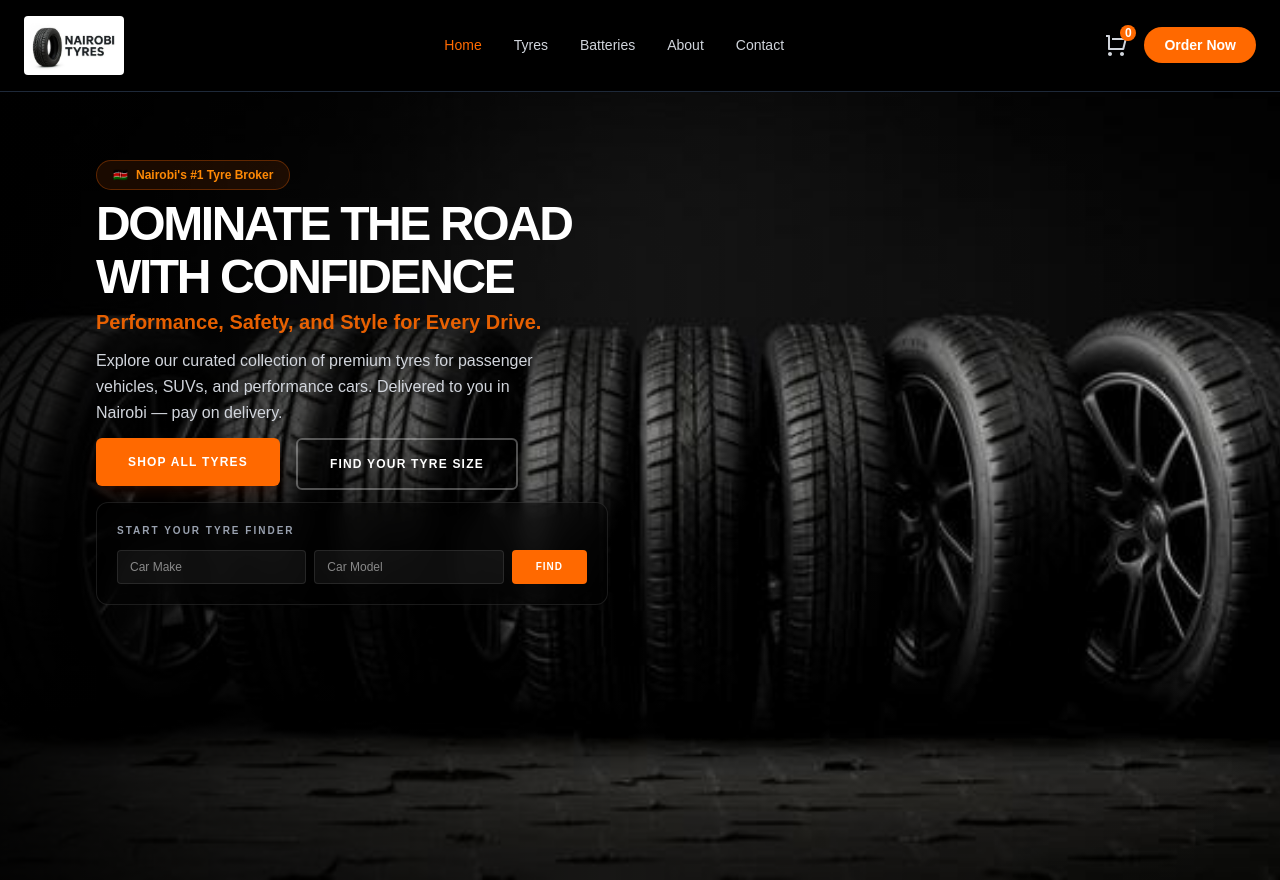
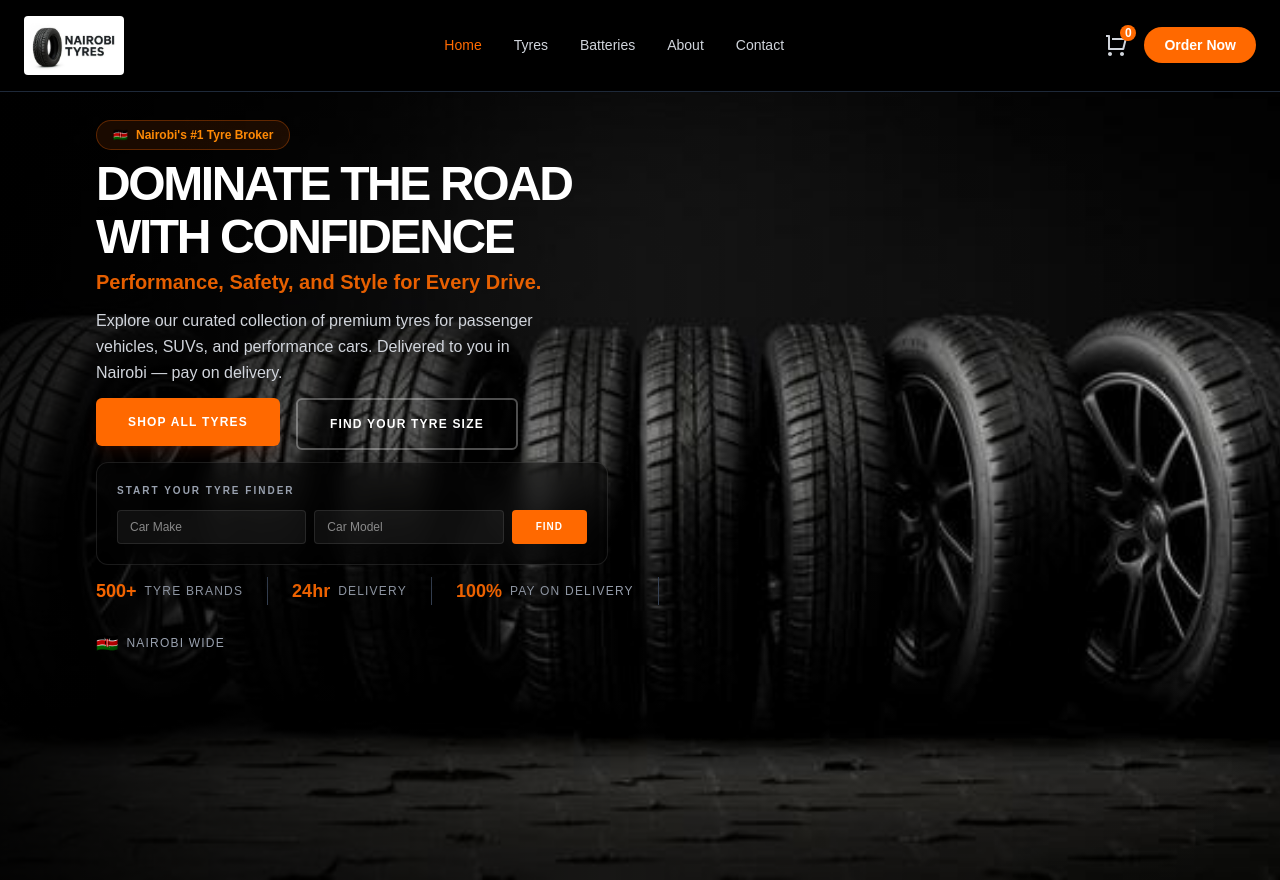
Before and after one commit to billiam-creator/tyre-shop, a Next.js app: page / in a window 1280 px wide. Built offline with nearby package versions, Linux system fonts and the light colour scheme.

Commit message:
added stats bar below content section

```diff
--- a/src/app/page.js
+++ b/src/app/page.js
@@ -19,7 +19,7 @@ export default function Home() {
       <div className="absolute inset-0 bg-gradient-to-r from-black/90 via-black/30 to-transparent -z-10" />
 
       {/* Content */}
-      <div className="relative z-10 flex-1 flex flex-col justify-start pt-20 px-10 md:px-24">
+      <div className="relative z-10 flex-1 flex flex-col justify-start pt-10 px-10 md:px-24">
         <div className="max-w-2xl space-y-3">
 
           {/* Heading */}
@@ -76,6 +76,28 @@ export default function Home() {
               </button>
             </div>
           </div>
+          {/* Stats Bar */}
+<div className="flex flex-wrap gap-6 mt-2">
+  <div className="flex items-center gap-2">
+    <span className="text-orange-500 font-black text-lg">500+</span>
+    <span className="text-gray-400 text-xs uppercase tracking-widest">Tyre Brands</span>
+  </div>
+  <div className="w-px bg-gray-700 self-stretch" />
+  <div className="flex items-center gap-2">
+    <span className="text-orange-500 font-black text-lg">24hr</span>
+    <span className="text-gray-400 text-xs uppercase tracking-widest">Delivery</span>
+  </div>
+  <div className="w-px bg-gray-700 self-stretch" />
+  <div className="flex items-center gap-2">
+    <span className="text-orange-500 font-black text-lg">100%</span>
+    <span className="text-gray-400 text-xs uppercase tracking-widest">Pay On Delivery</span>
+  </div>
+  <div className="w-px bg-gray-700 self-stretch" />
+  <div className="flex items-center gap-2">
+    <span className="text-orange-500 font-black text-lg">🇰🇪</span>
+    <span className="text-gray-400 text-xs uppercase tracking-widest">Nairobi Wide</span>
+  </div>
+</div>
 
         </div>
       </div>
```
